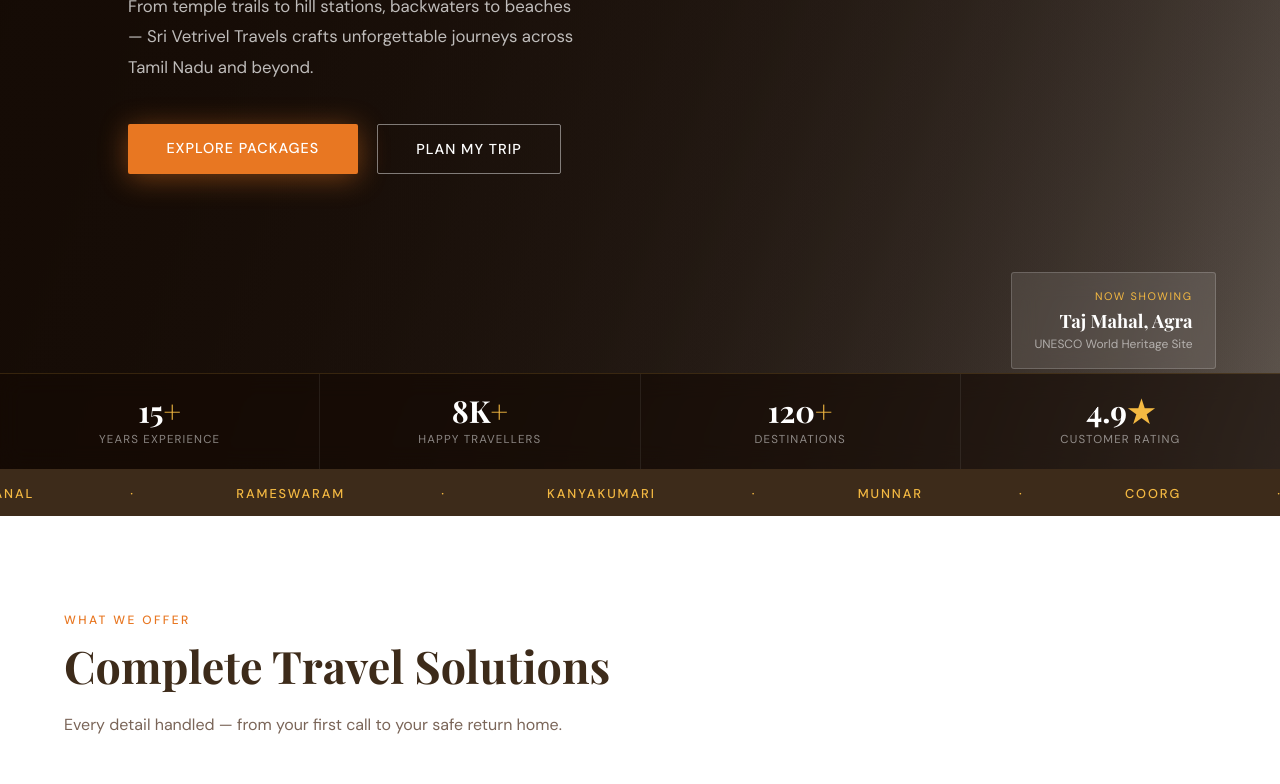
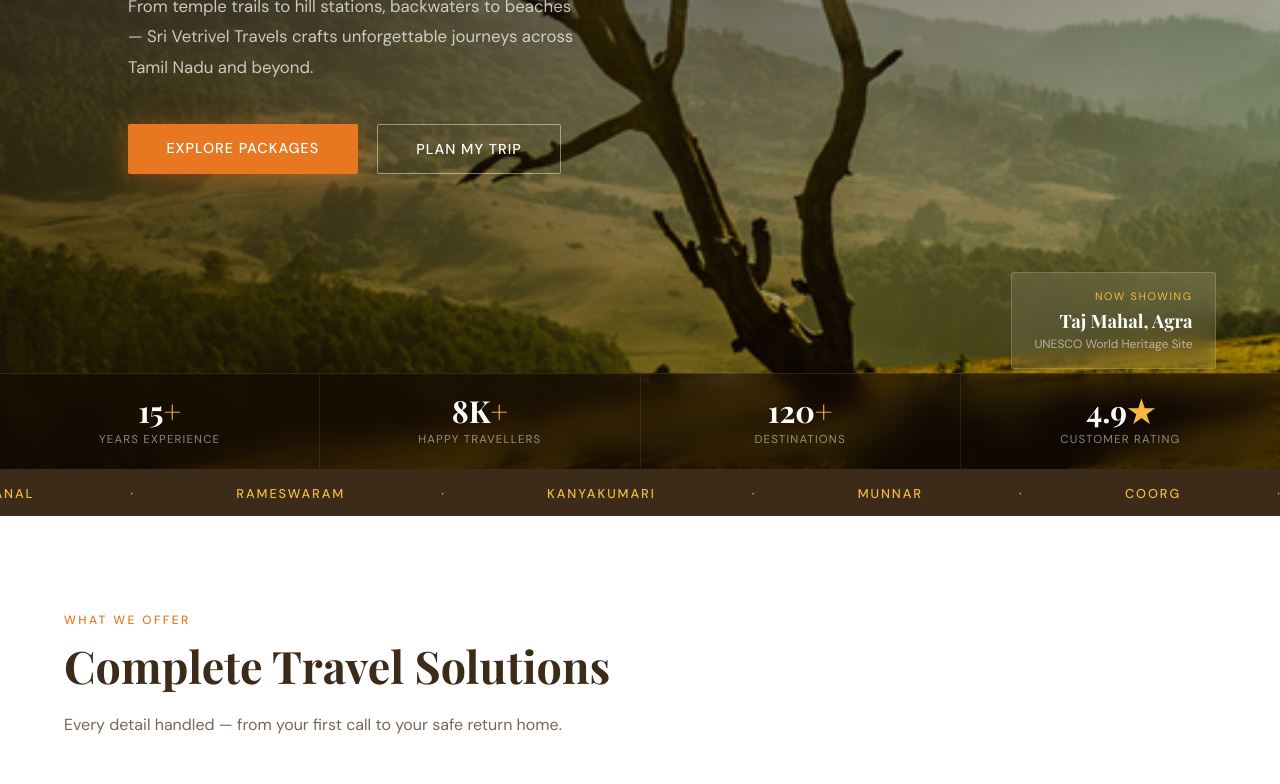
Before and after one commit to maniselva86/Srie-Vetrivel-Travel-Tours, a plain HTML site: page index.html in a window 1280 px wide. Shown: the part 523-1307 px from the top of the page. Drawn offline with nearby package versions, Linux system fonts and the light colour scheme; a web font is replaced by a local one.

Commit message:
Add files via upload

```diff
--- a/index.html
+++ b/index.html
@@ -467,7 +467,7 @@
 <!-- NAV -->
 <nav>
   <div class="nav-logo">
-    <img src="assets/logo.png" alt="Srie Vetrivel Travels Logo" style="height:42px;width:auto;object-fit:contain;" />
+    <img src="assets/logo.png" alt="Sri Vetrivel Travels Logo" style="height:42px;width:auto;object-fit:contain;" />
     <div class="nav-brand">Sri Vetrivel<span>Travels & Tours</span></div>
   </div>
   <ul class="nav-links">
@@ -485,11 +485,11 @@
 
   <!-- Slides -->
   <div class="slider-track">
-    <div class="slide active" style="background-image:url('images/slide1.jpeg')"></div>
-    <div class="slide active" style="background-image:url('images/slide2.jpeg')"></div>
-    <div class="slide active" style="background-image:url('images/slide3.jpeg')"></div>
-    <div class="slide active" style="background-image:url('images/slide4.jpeg')"></div>
-    <div class="slide active" style="background-image:url('images/slide5.jpeg')"></div>
+    <div class="slide active" style="background-image:url('images/slide1.jpg')"></div>
+    <div class="slide" style="background-image:url('images/slide2.jpg')"></div>
+    <div class="slide" style="background-image:url('images/slide3.jpg')"></div>
+    <div class="slide" style="background-image:url('images/slide4.jpg')"></div>
+    <div class="slide" style="background-image:url('images/slide5.jpg')"></div>
   </div>
 
   <!-- Progress bar -->
```
